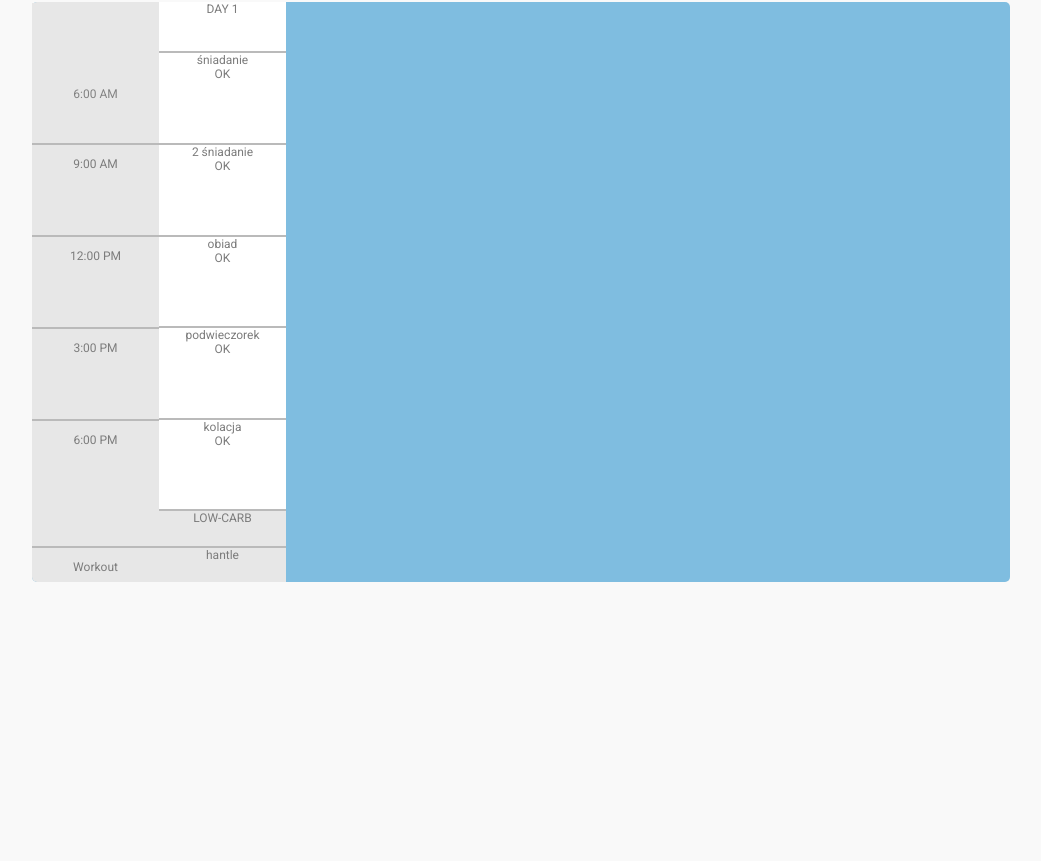
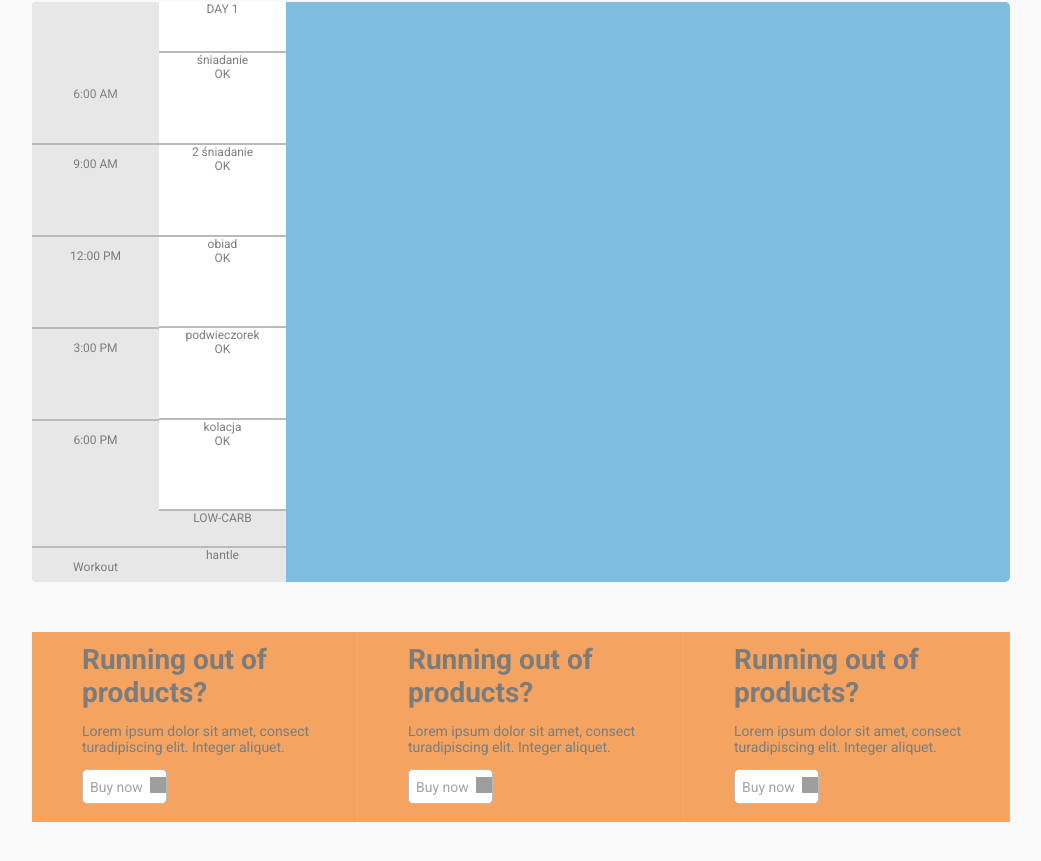
Before and after one commit to wwojciech89/nutrition-calendar, a React (Create React App) app: page / in a window 1280 px wide. Shown: the part 189-1050 px from the top of the page, without its empty margins (119-1160 px from the left). Before the commit the page ends 800 px from the top, so only its background shows below. Built offline with nearby package versions, Linux system fonts and the light colour scheme; grey boxes are pictures that could not be loaded.

Commit message:
add advertisment components with buttons

```diff
--- a/src/App.js
+++ b/src/App.js
@@ -2,6 +2,7 @@ import React from "react";
 import Navigation from "./assets/components/Navigation/Navigation";
 import Header from "./assets/components/Header/Header";
 import Callendar from "./assets/components/Callendar/Callendar";
+import Add from "./assets/components/Add/Add";
 
 function App() {
   return (
@@ -9,6 +10,7 @@ function App() {
       <Navigation />
       <Header />
       <Callendar />
+      <Add />
     </>
   );
 }
--- /dev/null
+++ b/src/assets/components/Add/Add.js
@@ -0,0 +1,15 @@
+import React from "react";
+import styles from "./Add.module.scss";
+import ShortAdd from "./ShortAdd/ShortAdd";
+
+const Add = () => (
+  <>
+    <div className={styles.add__container}>
+      <ShortAdd />
+      <ShortAdd />
+      <ShortAdd />
+    </div>
+  </>
+);
+
+export default Add;
--- /dev/null
+++ b/src/assets/components/Add/Add.module.scss
@@ -0,0 +1,9 @@
+.add__container {
+  margin: 50px auto;
+  display: flex;
+  justify-content: center;
+  align-content: center;
+  height: 190px;
+  width: 978px;
+  background-color: sandybrown;
+}
--- /dev/null
+++ b/src/assets/components/Add/ButtonAdd/ButtonAdd.js
@@ -0,0 +1,13 @@
+import React from "react";
+import styles from "./ButtonAdd.module.scss";
+
+const ButtonAdd = ({ text }) => (
+  <>
+    <a href="/">
+      <p>{text}</p>
+      <div></div>
+    </a>
+  </>
+);
+
+export default ButtonAdd;
--- /dev/null
+++ b/src/assets/components/Add/ButtonAdd/ButtonAdd.module.scss
@@ -0,0 +1,23 @@
+a {
+  border: 1px solid #bababa;
+  border-radius: 5px;
+  color: #a4a4a4;
+  text-decoration: none;
+  display: flex;
+  height: 35px;
+  background-color: white;
+
+  p {
+    font-size: 40px;
+    margin: 10px 7px;
+    align-self: center;
+  }
+
+  div {
+    background-image: url("../../../icons/arrow-right.png");
+    width: 16px;
+    height: 16px;
+    align-self: center;
+    margin-bottom: 3px;
+  }
+}
--- /dev/null
+++ b/src/assets/components/Add/ShortAdd/ShortAdd.js
@@ -0,0 +1,19 @@
+import React from "react";
+import styles from "./ShortAdd.module.scss";
+import ButtonAdd from "../ButtonAdd/ButtonAdd";
+
+const ShortAdd = () => (
+  <>
+    <div className={styles.shortAdd__container}>
+      <h3>Running out of products?</h3>
+      <p>
+        Lorem ipsum dolor sit amet, consect turadipiscing elit. Integer aliquet.
+      </p>
+      <div className={styles.button__container}>
+        <ButtonAdd text="Buy now" />
+      </div>
+    </div>
+  </>
+);
+
+export default ShortAdd;
--- /dev/null
+++ b/src/assets/components/Add/ShortAdd/ShortAdd.module.scss
@@ -0,0 +1,23 @@
+.shortAdd__container {
+  display: flex;
+  justify-content: flex-start;
+  align-content: center;
+  flex-direction: column;
+  border-right: 1px solid #bababa;
+  margin-left: 50px;
+
+  h3 {
+    margin: 11px auto 0;
+    font-size: 28px;
+  }
+
+  p {
+    font-size: 14px;
+  }
+}
+
+.button__container {
+  display: flex;
+  justify-content: flex-start;
+  align-self: flex-start;
+}
```
Also changed, not shown: src/assets/icons/arrow-right.svg (added).
